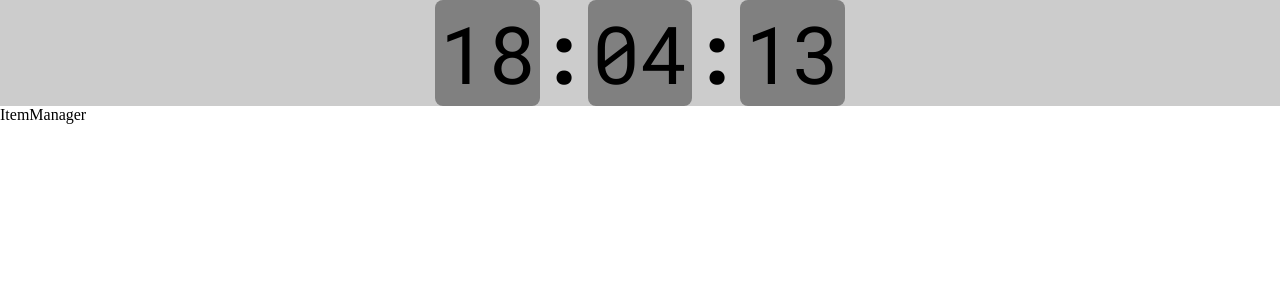
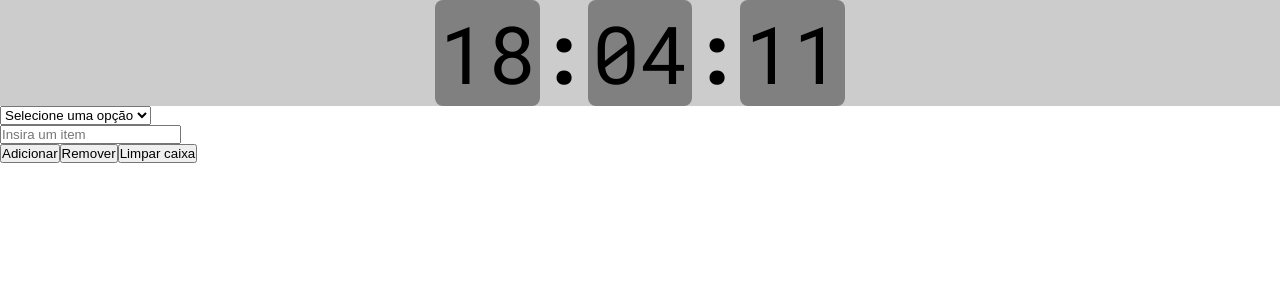
Before and after one commit to leomelegari/teste-tecnico-geopix, a React (Vite) app: page / in a window 1280 px wide. Shown: the top 300 px of the page. Built offline with nearby package versions, Linux system fonts and the light colour scheme.

Commit message:
feat: Item manager finished, just need to apply the styles

```diff
--- a/src/pages/ItemManager/index.tsx
+++ b/src/pages/ItemManager/index.tsx
@@ -1,3 +1,89 @@
+import { useState } from "react";
+import { useForm } from "react-hook-form";
+import { v4 as uuidv4 } from "uuid";
+import * as yup from "yup";
+import { yupResolver } from "@hookform/resolvers/yup";
+
+interface ItemProp {
+  id: string;
+  name: string;
+}
+
+const schema = yup.object().shape({
+  name: yup
+    .string()
+    .required("Campo obrigatório")
+    .min(3, "Digite ao menos 3 caracteres"),
+});
+
 export const ItemManager = () => {
-  return <div>ItemManager</div>;
+  const [items, setItems] = useState<ItemProp[]>([]);
+  const [selected, setSelected] = useState("");
+
+  const {
+    handleSubmit,
+    reset,
+    register,
+    formState: { errors },
+  } = useForm<ItemProp>({ resolver: yupResolver(schema) });
+
+  const handleAddItem = (data: ItemProp) => {
+    if (data.name.length > 0) {
+      const newItem: ItemProp = {
+        id: uuidv4(),
+        name: data.name,
+      };
+
+      setItems((state) => [...state, newItem]);
+      reset();
+    }
+  };
+
+  const handleRemoveItem = (data: string) => {
+    const newItemList = items.filter((item) => item.id !== data);
+    setItems(newItemList);
+  };
+
+  const handleClearBox = () => {
+    setItems([]);
+  };
+
+  return (
+    <div>
+      <form onSubmit={handleSubmit(handleAddItem)}>
+        <div>
+          <select
+            placeholder="Selecione uma opção"
+            onChange={(e) => setSelected(e.target.value)}
+          >
+            <option value="default">Selecione uma opção</option>
+            {items.map((item) => {
+              return (
+                <option key={item.id} value={item.id}>
+                  {item.name}
+                </option>
+              );
+            })}
+          </select>
+        </div>
+        <div>
+          <input
+            type="text"
+            placeholder="Insira um item"
+            {...register("name")}
+          />
+          <span>{errors.name?.message}</span>
+        </div>
+        <div>
+          <button type="submit">Adicionar</button>
+          <button type="button" onClick={() => handleRemoveItem(selected)}>
+            Remover
+          </button>
+          <button type="button" onClick={handleClearBox}>
+            Limpar caixa
+          </button>
+        </div>
+      </form>
+    </div>
+  );
 };
```
Also changed, not shown: package.json (+7 -1 lines), 1 other file (tests, documents, lock files or other folders).
